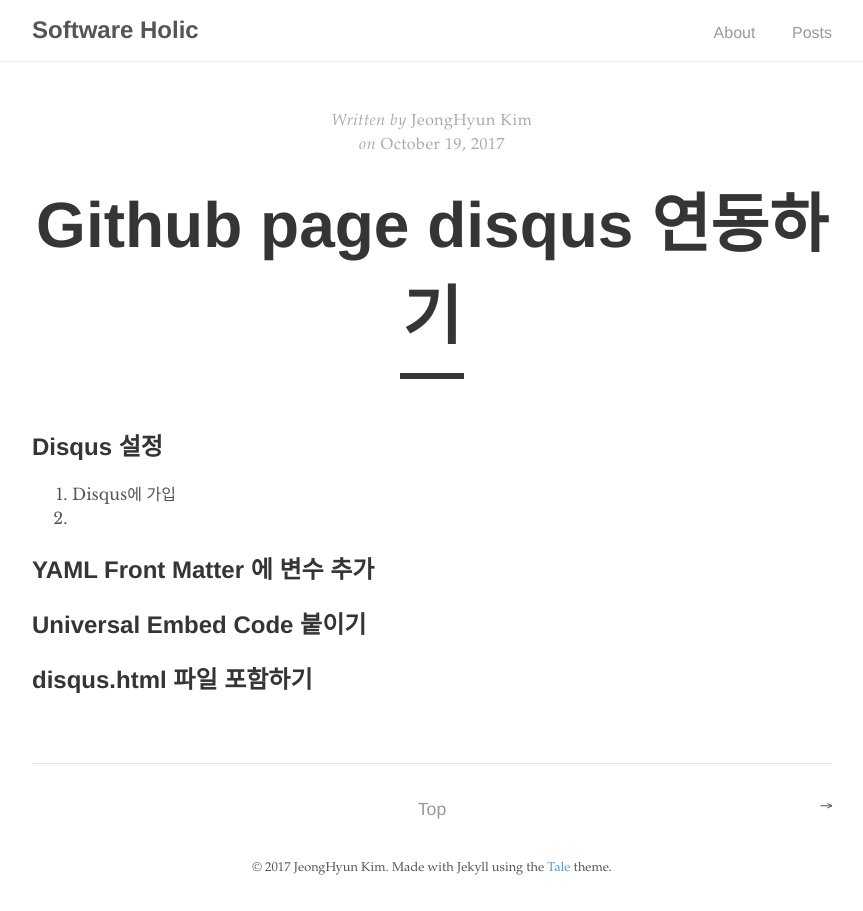
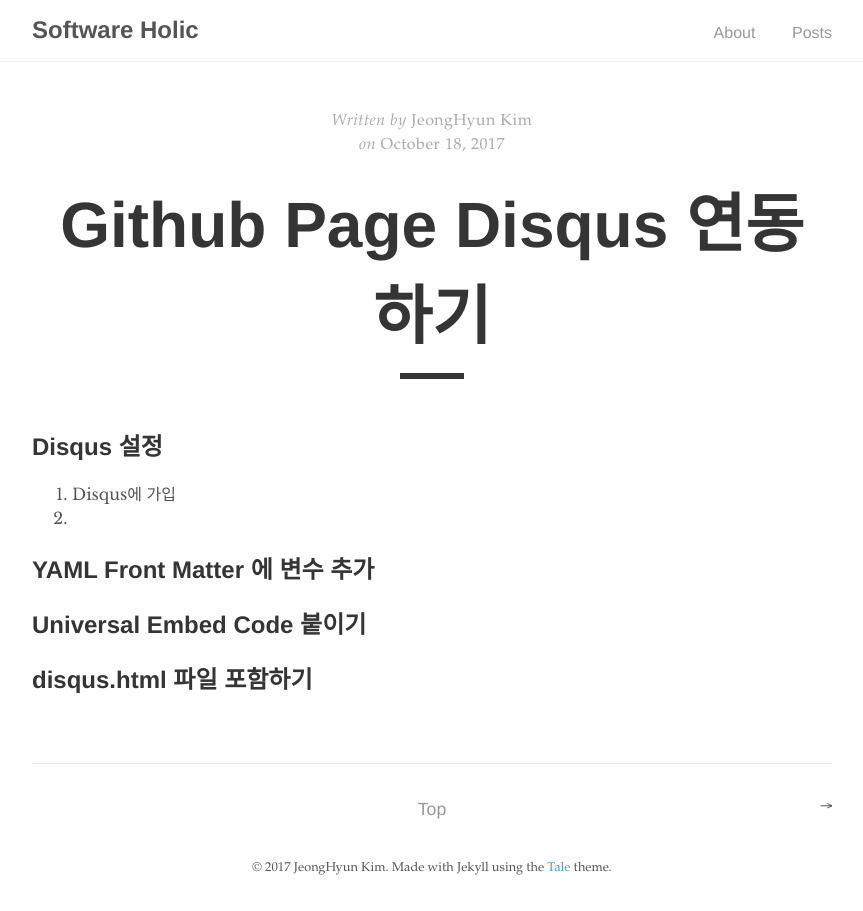
Before and after one commit to ashcroft147/ashcroft147.github.io, a Jekyll site: the page built from _posts/2017-10-19-Github Page Disqus 연동하기.md, in a window 1280 px wide. Shown: the whole page, without its empty margins (208-1071 px from the left). Built offline with Jekyll 4.4.1, drawn with Linux system fonts in a browser that asks for light colours; our own code applies the rules of GitHub Pages for plain Markdown files; comment, search, counter and statistics services are not loaded; part of the change alters nothing that is shown.

Commit message:
Modify article

```diff
--- a/_posts/2017-10-19-Github Page Disqus 연동하기.md
+++ b/_posts/2017-10-19-Github Page Disqus 연동하기.md
@@ -1,3 +1,11 @@
+---
+layout: post
+title: Github Page Disqus 연동하기
+date: 2017-10-19 00:00:00 +0300
+description: You’ll find this post in your `_posts` directory. Go ahead and edit it and re-build the site to see your changes. # Add post description (optional)
+tags: [Disqus, Github Page]
+comments: true
+---
 ## Disqus 설정
 1. Disqus에 가입
 1.
```
